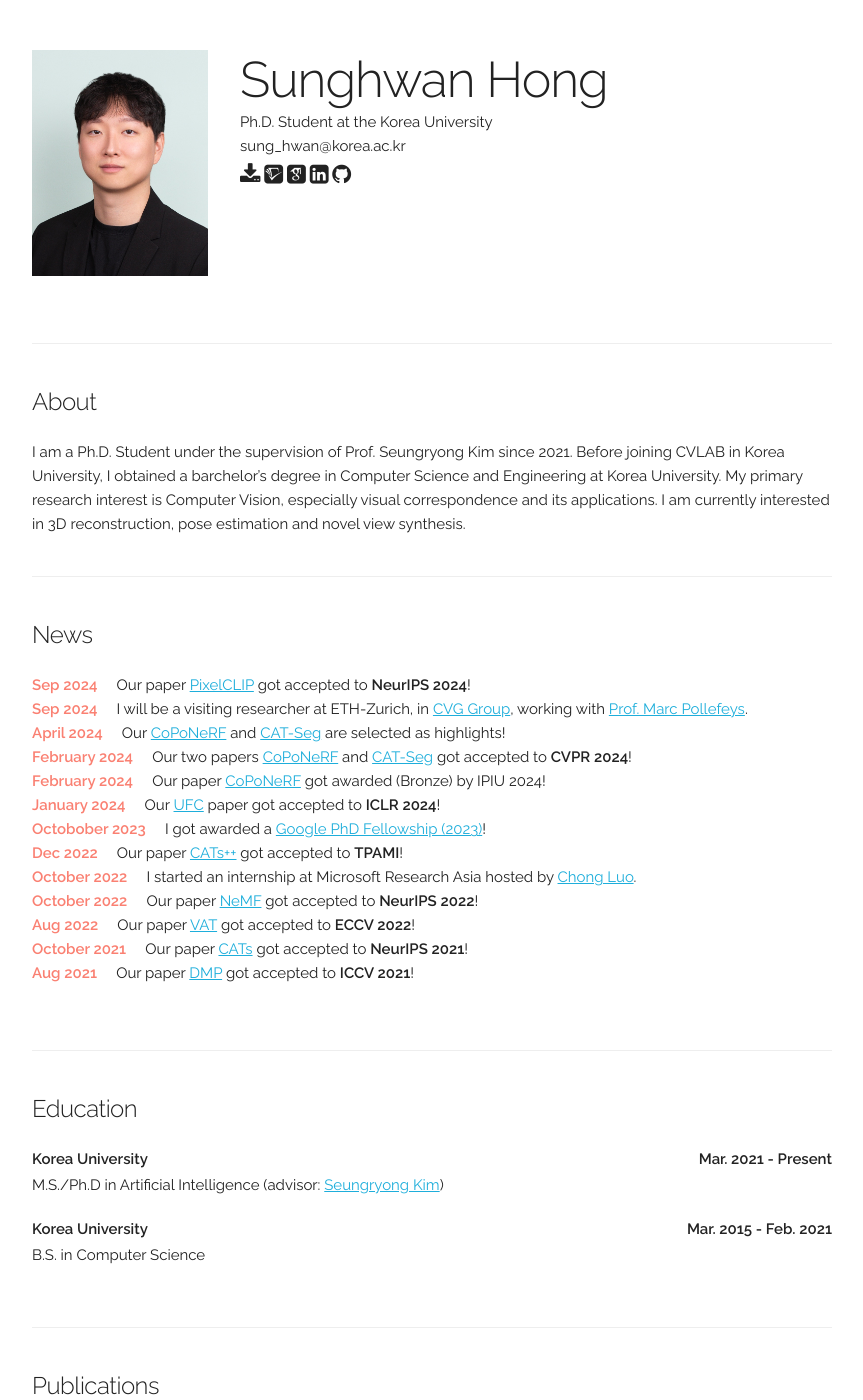
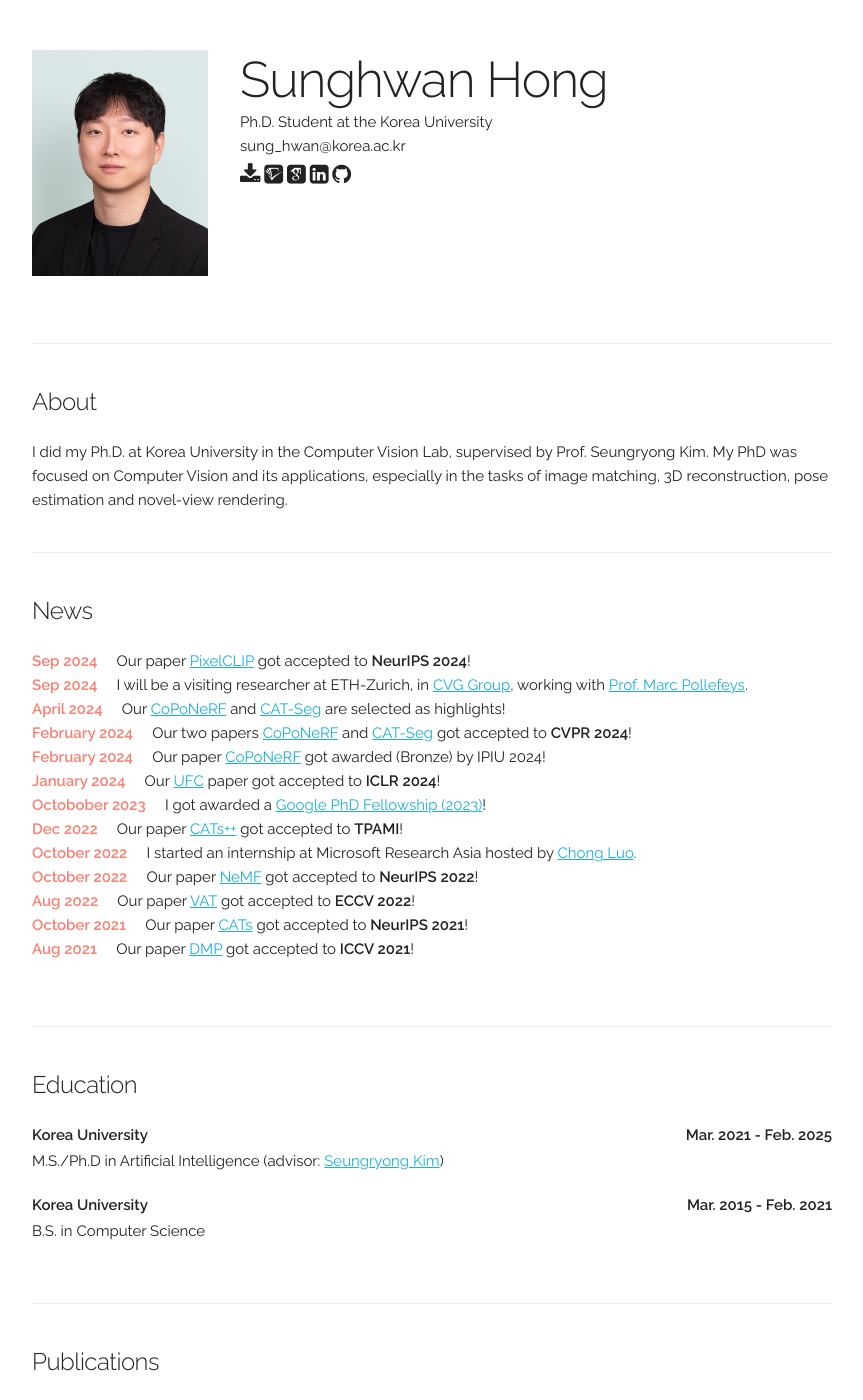
Before and after one commit to jang-1996/jang-1996.github.io, a Jekyll site: the page built from index.html, in a window 1280 px wide and 1400 px high. Shown: the whole window, without its empty margins (208-1071 px from the left). Built offline with Jekyll 4.4.1, drawn with Linux system fonts in a browser that asks for light colours; some web fonts are replaced.

Commit message:
Update index.html

```diff
--- a/index.html
+++ b/index.html
@@ -4,7 +4,7 @@ layout: default
 <!-- ========== About ========== -->
 <div class="docs-section" id="about">
   <h5>About</h5>
-  I am a Ph.D. Student under the supervision of Prof. Seungryong Kim since 2021. Before joining CVLAB in Korea University, I obtained a barchelor’s degree in Computer Science and Engineering at Korea University. My primary research interest is Computer Vision, especially visual correspondence and its applications. I am currently interested in 3D reconstruction, pose estimation and novel view synthesis.
+  I did my Ph.D.  at Korea University in the Computer Vision Lab, supervised by Prof. Seungryong Kim. My PhD was focused on Computer Vision and its applications, especially in the tasks of image matching, 3D reconstruction, pose estimation and novel-view rendering.
 </div>
 
 <!-- ========== News ========== -->
@@ -72,7 +72,7 @@ layout: default
 <div class="docs-section" id="education">
   <h5>Education</h5>
         <div class="paper">
-          <p class="title"><b>Korea University <b style="float:right;">Mar. 2021 - Present</b></b></p>
+          <p class="title"><b>Korea University <b style="float:right;">Mar. 2021 - Feb. 2025</b></b></p>
 
           <p>M.S./Ph.D in Artificial Intelligence (advisor: <a href="https://cvlab.korea.ac.kr/">Seungryong Kim</a>)</p>
           <p></p>
```
